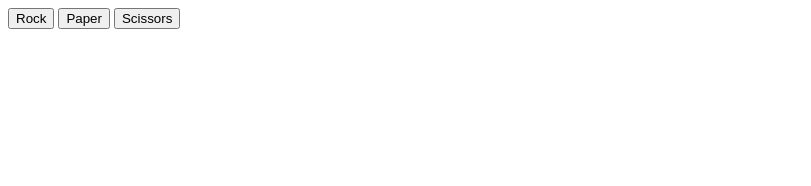
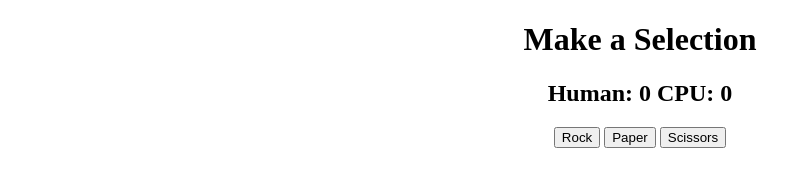
Before and after one commit to joshn28/Rock-Paper-Scissors, a plain HTML site: page index.html in a window 1280 px wide. Shown: the whole page, without its empty margins (0-811 px from the left). Drawn offline with Linux system fonts and the light colour scheme.

Commit message:
Add an h1 tag and h2 tag for message and score

```diff
--- a/index.html
+++ b/index.html
@@ -2,11 +2,16 @@
 <html lang="en-us">
     <head>
         <meta charset="utf-8">
+        <link rel="stylesheet" href="index.css">
         <script src="scripts/index.js" defer></script>
     </head>
     <body>
-        <button value="rock">Rock</button>
-        <button value="paper">Paper</button>
-        <button value="scissors">Scissors</button>
+        <div class="results">
+            <h1>Make a Selection</h1>
+            <h2>Human: 0 CPU: 0</h2>
+            <button value="rock">Rock</button>
+            <button value="paper">Paper</button>
+            <button value="scissors">Scissors</button>
+        </div>
     </body>
 </html>
```
